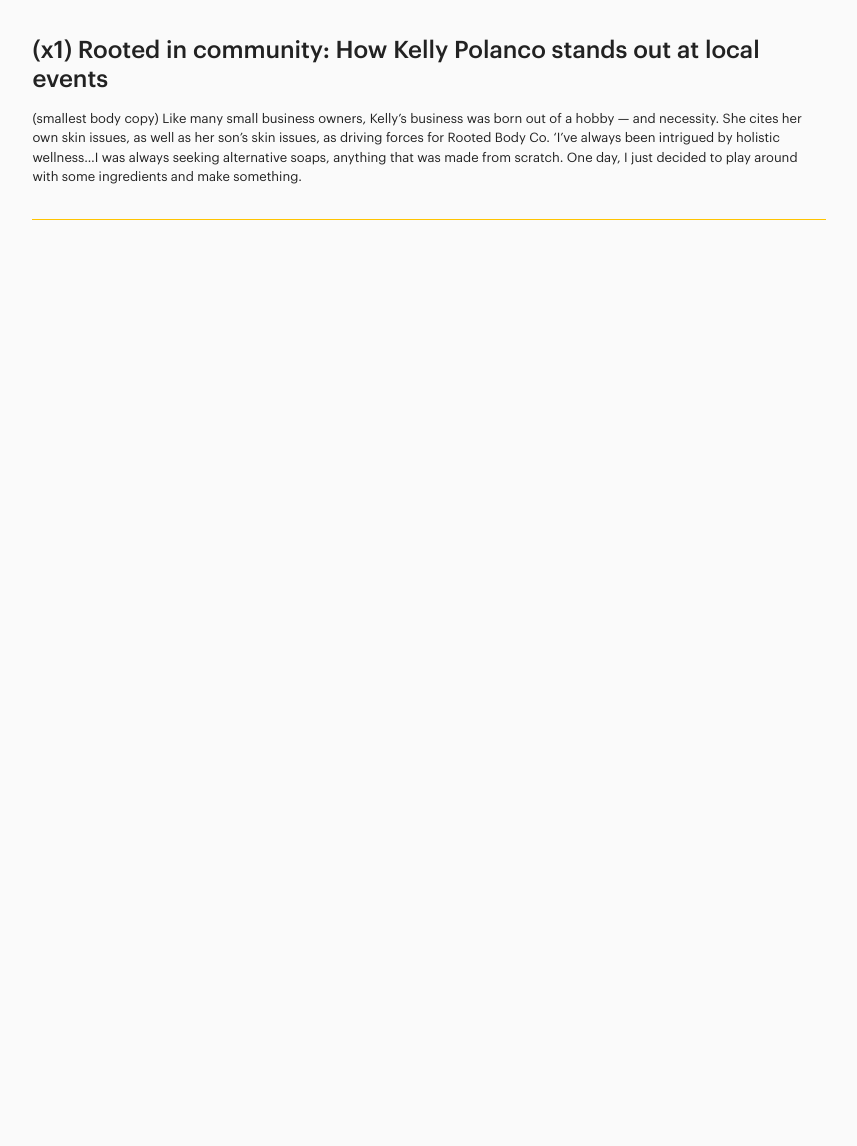
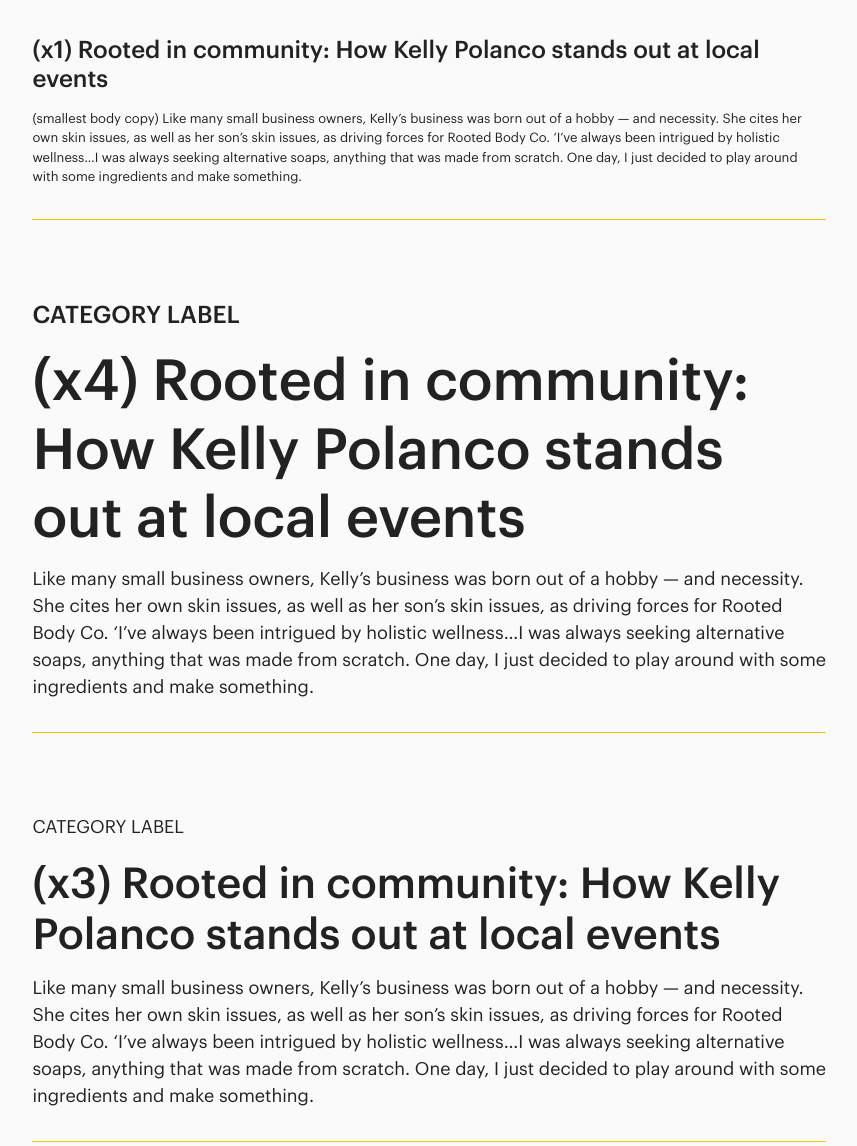
Before and after one commit to sharksandrobots/swan-test, a website: page visual-design/typography.html in a window 1280 px wide. Shown: the part 6312-7458 px from the top of the page, without its empty margins (326-1183 px from the left). Before the commit the page ends 6612 px from the top, so only its background shows below. Drawn offline with Linux system fonts and the light colour scheme.

Commit message:
updated styles

```diff
--- a/scss/styles.scss
+++ b/scss/styles.scss
@@ -103,6 +103,18 @@
 
         }
 
+        .all-caps {
+          text-transform: uppercase;
+          margin-bottom:1rem;
+
+        }
+
+    .eye-brow {
+      text-transform: uppercase;
+      margin-bottom:1rem;
+      font-size: var(--text-base-size);
+    }
+
     h1, h2, h3, h4, h5, h6 {
       margin-bottom:1rem;
     }
--- a/visual-design/typography.html
+++ b/visual-design/typography.html
@@ -92,6 +92,14 @@
 
                 <article><h6>(x1) Rooted in community: How Kelly Polanco stands out at local events</h6>
                     <p class="typescale-xsmall">(smallest body copy) Like many small business owners, Kelly’s business was born out of a hobby — and necessity. She cites her own skin issues, as well as her son’s skin issues, as driving forces for Rooted Body Co.  ‘I’ve always been intrigued by holistic wellness…I was always seeking alternative soaps, anything that was made from scratch. One day, I just decided to play around with some ingredients and make something.</p></article>
+                    <article>
+                        <h6 class="all-caps">category label</h6>
+                        <h3>(x4) Rooted in community: How Kelly Polanco stands out at local events</h3>
+                        <p>Like many small business owners, Kelly’s business was born out of a hobby — and necessity. She cites her own skin issues, as well as her son’s skin issues, as driving forces for Rooted Body Co.  ‘I’ve always been intrigued by holistic wellness…I was always seeking alternative soaps, anything that was made from scratch. One day, I just decided to play around with some ingredients and make something.</p></article>
+                        <article>
+                            <p class="eye-brow">category label</p>
+                            <h4>(x3) Rooted in community: How Kelly Polanco stands out at local events</h4>
+                            <p>Like many small business owners, Kelly’s business was born out of a hobby — and necessity. She cites her own skin issues, as well as her son’s skin issues, as driving forces for Rooted Body Co.  ‘I’ve always been intrigued by holistic wellness…I was always seeking alternative soaps, anything that was made from scratch. One day, I just decided to play around with some ingredients and make something.</p></article>
 
         </section>
 
```
Also changed, not shown: css/styles.css.
